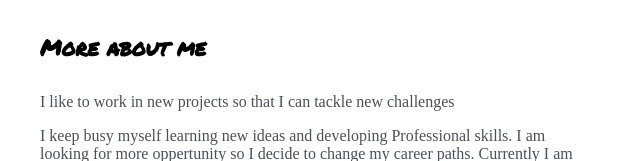
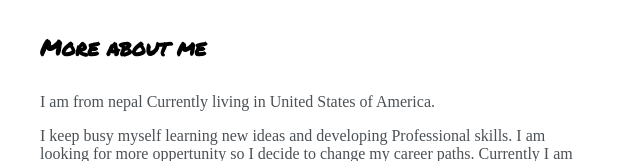
Before and after one commit to Rupeshkhatri7/My-Websites, a plain HTML site: page index.html in a window 1280 px wide. Shown: the part 639-800 px from the top of the page, 0-640 px from the left. Drawn offline with Linux system fonts and the light colour scheme.

Commit message:
sentence change

```diff
--- a/index.html
+++ b/index.html
@@ -75,7 +75,7 @@
                 <div class="about-wrapper">
                     <div class="about-me">
                         <h4>More about me</h4>
-                        <p>I like to work in new projects so that I can tackle new challenges</p>
+                        <p>I am from nepal Currently living in United States of America.  </p>
 
                         <p>I keep busy myself learning new ideas and developing Professional skills.
                         I am looking for more oppertunity so I decide to change my career paths.
```
